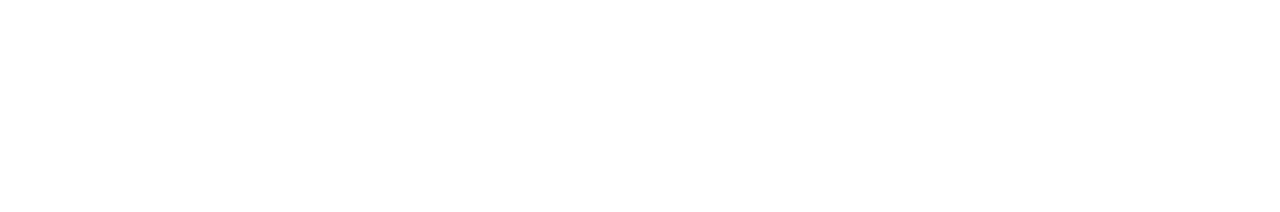
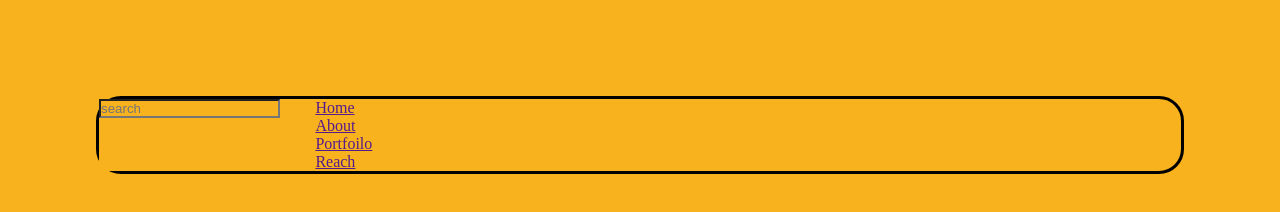
Before and after one commit to Hamza-Hamli/web-profile-design-idea, a plain HTML site: page index.html in a window 1280 px wide. Drawn offline with Linux system fonts and the light colour scheme.

Commit message:
adding basic tags

```diff
--- a/CSS/style.css
+++ b/CSS/style.css
@@ -0,0 +1,36 @@
+* {
+    margin: 0;
+    padding: 0;
+    background-color: rgb(248, 178, 30)
+}
+
+.body {
+    background-color: rgb(248, 178, 30);
+}
+
+.section_1 {
+    margin: 6em;
+    box-shadow: 1em;
+    border-style: solid;
+    border-color: black;
+    display: flex;
+    border-radius:  25px;
+    -webkit-border-radius:  25px;
+    -moz-border-radius:  25px;
+    -ms-border-radius:  25px;
+    -o-border-radius:  25px;
+}
+.div_1 {
+    width: 20%;
+}
+
+.div_2 {
+    width: 60%;
+}
+.div_2 nav ul li {
+    list-style: none;
+    display: flex;
+    ;
+
+
+}
--- a/index.html
+++ b/index.html
@@ -4,14 +4,26 @@
     <meta charset="UTF-8">
     <meta http-equiv="X-UA-Compatible" content="IE=edge">
     <meta name="viewport" content="width=device-width, initial-scale=1.0">
+    <link rel="stylesheet" href="./CSS/style.css">
     <title>Profile design</title>
 </head>
-<body>
-    <section>
+<body class="body">
+    <section class="section_1">
         <div class="div_1">
+            <input type="search" name="search" placeholder="search">
 
         </div>
         <div class="div_2">
+            <div>
+                <nav>
+                    <ul>
+                        <li><a href="">Home</a></li>
+                        <li><a href="">About</a></li>
+                        <li><a href="">Portfoilo</a></li>
+                        <li><a href="">Reach</a></li>
+                    </ul>
+                </nav>
+            </div>
 
         </div>
     </section>
```
